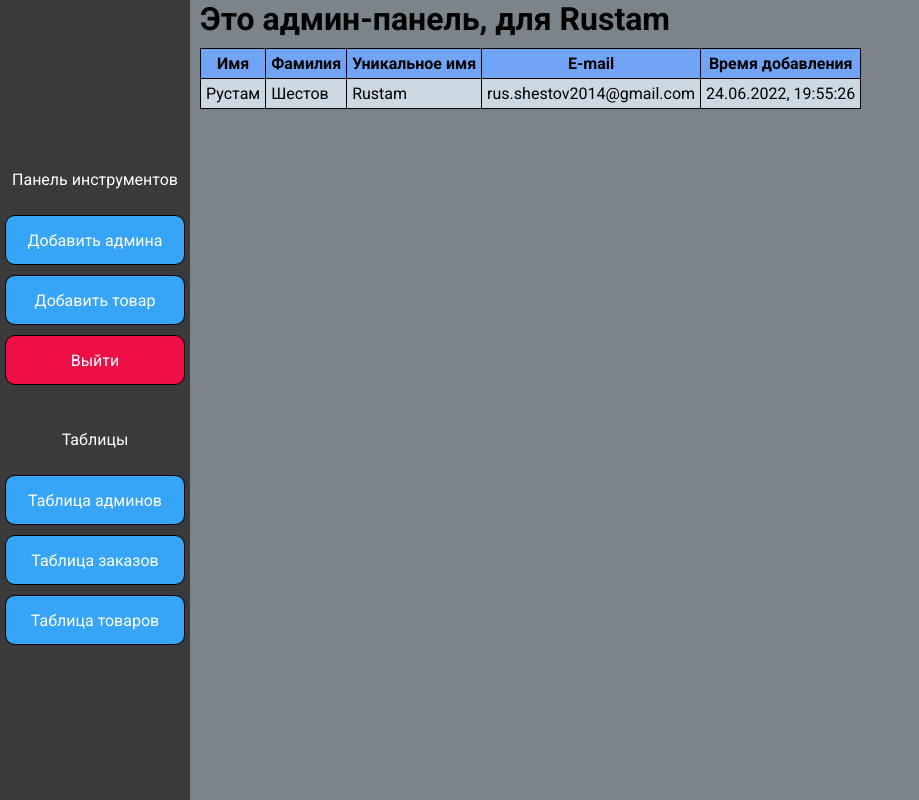
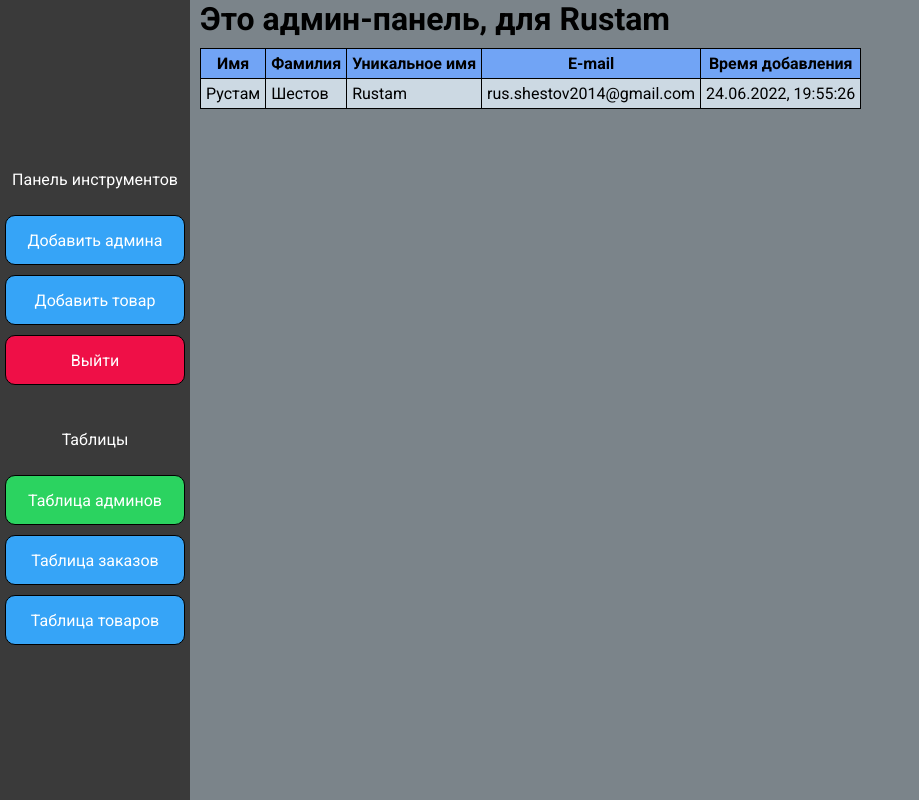
Before and after one commit to Xunil1/calyany, a Flask app: page /admin in a window 1280 px wide. Shown: the whole page, without its empty margins (0-919 px from the left). Run offline with Flask 2, Linux system fonts and the light colour scheme; a user stored in the database is signed in; data comes from the database, SQL or seed files in the repository.

Commit message:
Почти готовый сайт

```diff
--- a/app.py
+++ b/app.py
@@ -67,7 +67,6 @@ def index():
         messenger = request.form["messenger"]
         comment = request.form["comment"]
         deposit = "паспорт" if request.form["deposit"] == "passport" else "100$"
-        print(request.form)
         order_el = ''
         order_price = 0
         for el in request.form:
--- a/static/css/admin-panel.css
+++ b/static/css/admin-panel.css
@@ -121,7 +121,9 @@ aside {
     color: #fff;
     font-size: 16px;
 }
-
+.active {
+    background-color: #2BD360;
+}
 .logout {
     background-color: #EF0F47;
 }
--- a/static/js/cart.js
+++ b/static/js/cart.js
@@ -20,6 +20,11 @@ document.onclick = event => {
     }
     if (event.target.classList.contains('cart_show')) {
         $("#cart").toggle(200);
+        $("#cart__mini").toggle(200);
+    }
+    if (event.target.classList.contains('cart__exit')) {
+        $("#cart").toggle(200);
+        $("#cart__mini").toggle(15);
     }
     if (event.target.classList.contains('minus')) {
         minusFunction(event.target.dataset.id);
--- a/static/js/tables.js
+++ b/static/js/tables.js
@@ -2,17 +2,26 @@ document.onclick = event => {
     console.log(event.target.classList)
     if (event.target.classList.contains('show-admin')) {
         $("#admin-table").show();
+        $('.show-admin').addClass('active');
         $("#order-table").hide();
+        $('.show-order').removeClass('active');
         $("#product-table").hide();
+        $('.show-product').removeClass('active');
     }
     if (event.target.classList.contains('show-order')) {
         $("#admin-table").hide();
+        $('.show-admin').removeClass('active');
         $("#order-table").show();
+        $('.show-order').addClass('active');
         $("#product-table").hide();
+        $('.show-product').removeClass('active');
     }
     if (event.target.classList.contains('show-product')) {
         $("#admin-table").hide();
+        $('.show-admin').removeClass('active');
         $("#order-table").hide();
+        $('.show-order').removeClass('active');
         $("#product-table").show();
+        $('.show-product').addClass('active');
     }
 }
--- a/templates/admin.html
+++ b/templates/admin.html
@@ -58,7 +58,7 @@
                         <p>Таблицы</p>
                     </div>
                     <div>
-                        <button class="button show-admin">Таблица админов</button>
+                        <button class="button show-admin active">Таблица админов</button>
                     </div>
                     <div>
                         <button class="button show-order">Таблица заказов</button>
```
